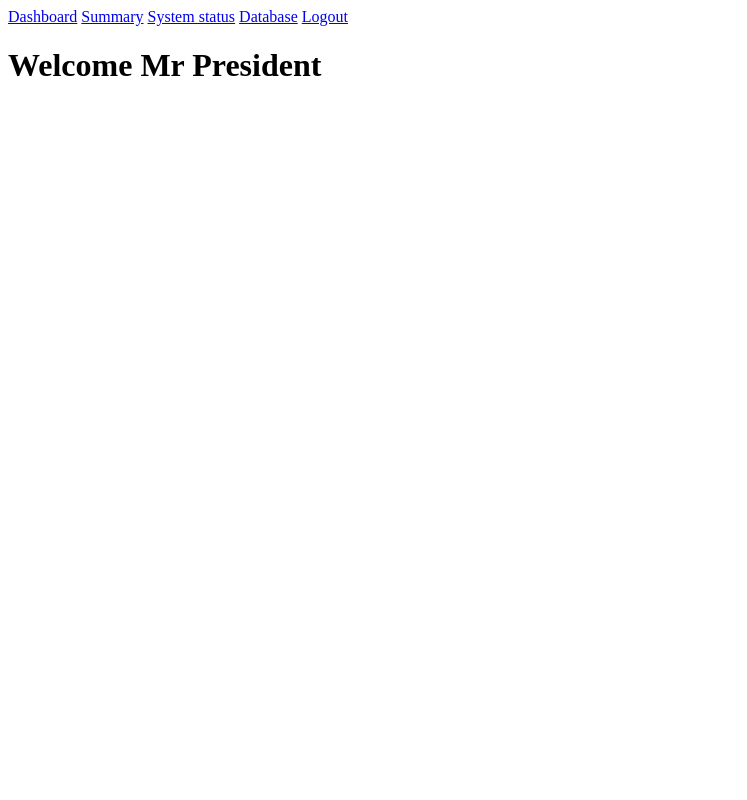
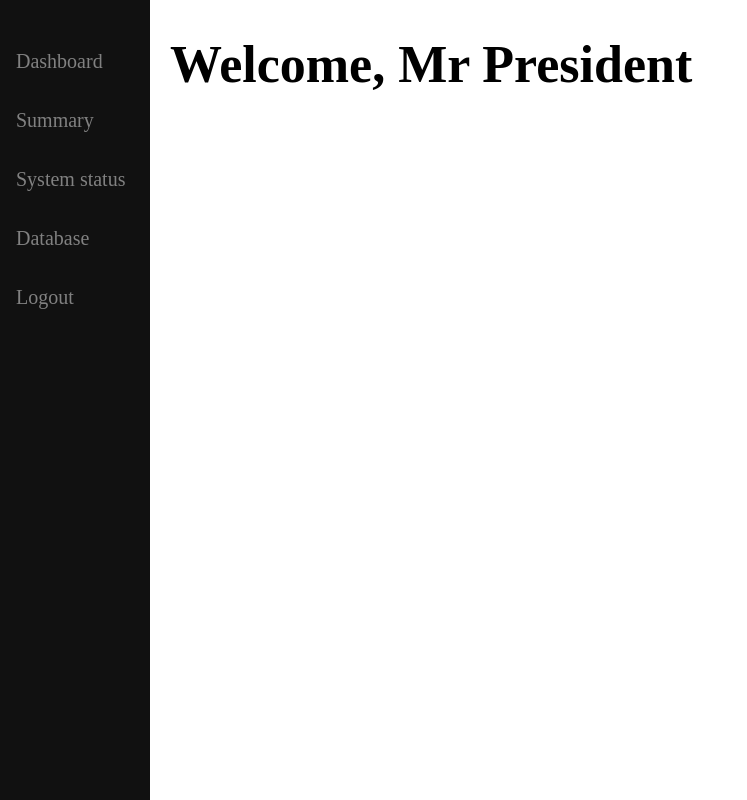
Before and after one commit to boringgovdb/boringgovdb.github.io, a plain HTML site: page dashboard.html in a window 1280 px wide. Shown: the whole page, without its empty margins (0-747 px from the left). Drawn offline with Linux system fonts and the light colour scheme.

Commit message:
Navbar added

```diff
--- /dev/null
+++ b/dashboard.css
@@ -0,0 +1,35 @@
+
+.sidenav {
+    height: 100%;
+    width: 150px;
+    position: fixed;
+    z-index: 1;
+    top: 0;
+    left: 0;
+    background-color: #111;
+    overflow-x: hidden;
+    padding-top: 20px;
+  }
+
+  .sidenav a {
+    padding: 30px 8px 6px 16px;
+    text-decoration: none;
+    font-size: 20px;
+    color: #818181;
+    display: block;
+  }
+
+  .sidenav a:hover {
+    color: #f1f1f1;
+  }
+
+  .main {
+    margin-left: 160px;
+    font-size: 26px;
+    padding: 0px 10px;
+  }
+
+  @media screen and (max-height: 450px) {
+    .sidenav {padding-top: 15px;}
+    .sidenav a {font-size: 18px;}
+  }
--- a/dashboard.html
+++ b/dashboard.html
@@ -1,16 +1,14 @@
 <!DOCTYPE html>
 <html>
-    <!-- Navigation bar -->
-    <nav>
-        <div>
+    <link rel="stylesheet" href="dashboard.css">
+        <div class="sidenav">
             <a href="dashboard.html">Dashboard</a>
             <a href="summary.html">Summary</a>
             <a href="system.html">System status</a>
             <a href="database.html">Database</a>
             <a href="logout.html">Logout</a>
         </div>
-    </nav>
-    <body>
-        <h1>Welcome Mr President</h1>
+    <body class="main">
+        <h1>Welcome, Mr President</h1>
     </body>
 </html>
```
Also changed, not shown: database.html (+3 -5 lines), index.html (+1 -1 lines), summary.html (+3 -5 lines), system.html (+3 -5 lines), logout.html (line endings or trailing spaces).
